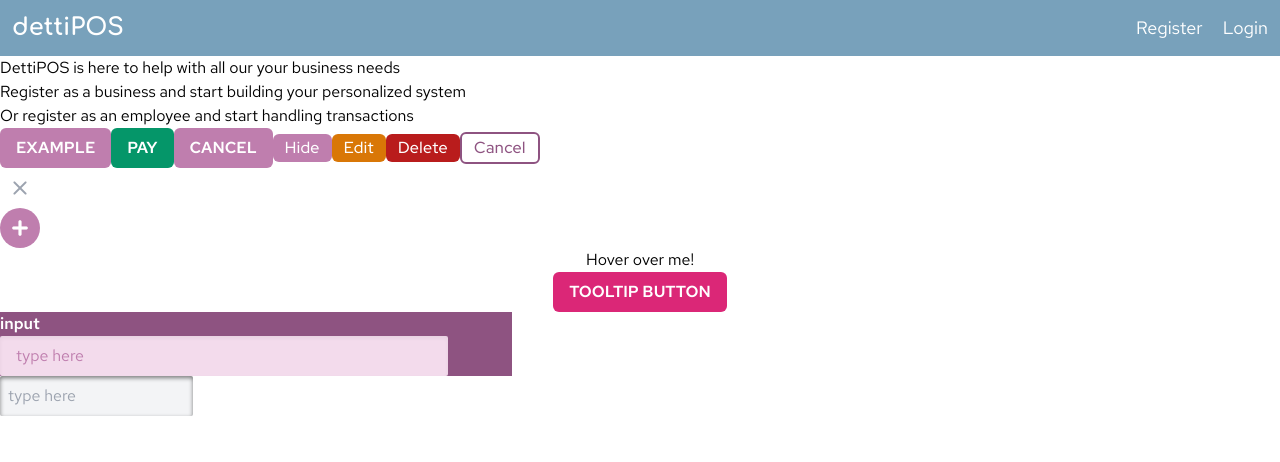
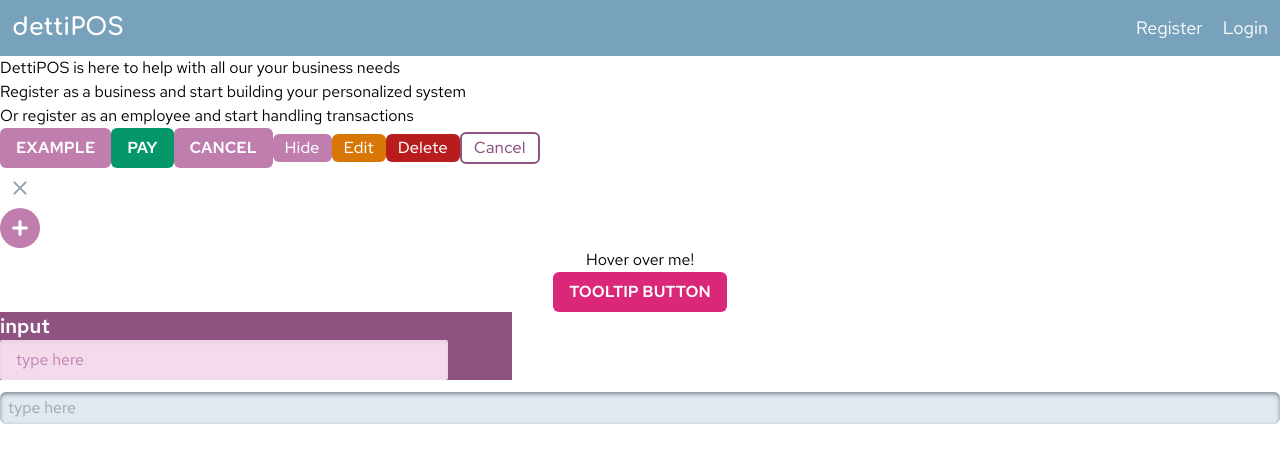
Before and after one commit to saulthebear/pos-client, a React (Create React App) app: page / in a window 1280 px wide. Shown: the top 462 px of the page. Built offline with nearby package versions, Linux system fonts and the light colour scheme; a web font is replaced by a local one.

Commit message:
Add styled select input
Co-authored-by: gracenarez333 <gracenarez333@users.noreply.github.com>

Co-authored-by: Heg <erhaneth@users.noreply.github.com>

```diff
--- a/src/components/ui/Input.jsx
+++ b/src/components/ui/Input.jsx
@@ -1,12 +1,36 @@
 import PropTypes from "prop-types"
 import { useId } from "react"
+
+export function PinkSelect({ className, label, children, ...props }) {
+  const id = useId()
+  return (
+    <div className="flex flex-col mb-3">
+      <label className="text-white font-semibold text-xl" htmlFor={id}>
+        {label}
+      </label>
+
+      <select
+        className={`${className} bg-plum-100 text-plum-800 rounded-sm shadow-inner hover:bg-plum-200 focus:outline-none focus:ring-2 focus:ring-offset focus:ring-plum-500 px-4 py-2 placeholder:text-plum-400`}
+        {...props}
+      >
+        {children}
+      </select>
+    </div>
+  )
+}
+
+PinkSelect.propTypes = {
+  className: PropTypes.string,
+  children: PropTypes.node,
+  label: PropTypes.string,
+}
 
 export function PinkInput({ className, label, ...props }) {
   const id = useId()
   return (
     <>
-      <div className="flex flex-col">
-        <label className="text-white font-semibold" htmlFor={id}>
+      <div className="flex flex-col mb-3">
+        <label className="text-white font-semibold text-xl" htmlFor={id}>
           {label}
         </label>
         <input
@@ -26,12 +50,10 @@
 export function Input({ className, ...props }) {
   return (
     <>
-      <div>
-        <input
-          className={`${className} max-w-md shadow-[inset_0_2px_4px_0_rgb(0_0_0/0.5)] bg-gray-100 text-gray-800 rounded-sm hover:bg-gray-400 focus:outline-none focus:ring-2 focus:ring-offset focus:ring-gray-700`}
-          {...props}
-        />
-      </div>
+      <input
+        className={`${className} bg-slate-200 rounded-md px-2 py-1 w-full shadow-[inset_0_2px_4px_0_rgb(30_41_59/0.5)] text-gray-800 hover:bg-slate-300 focus:outline-none focus:ring-2 focus:ring-offset focus:ring-gray-700`}
+        {...props}
+      />
     </>
   )
 }
```
